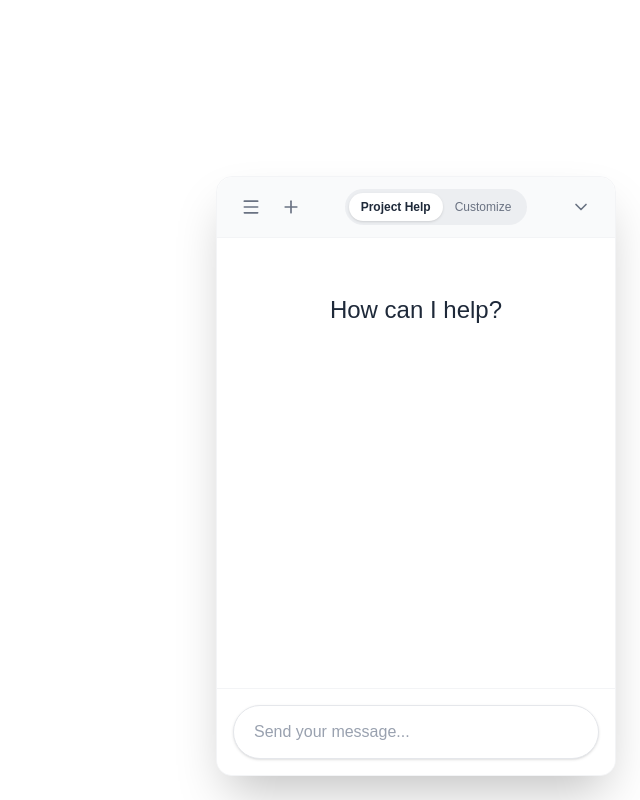
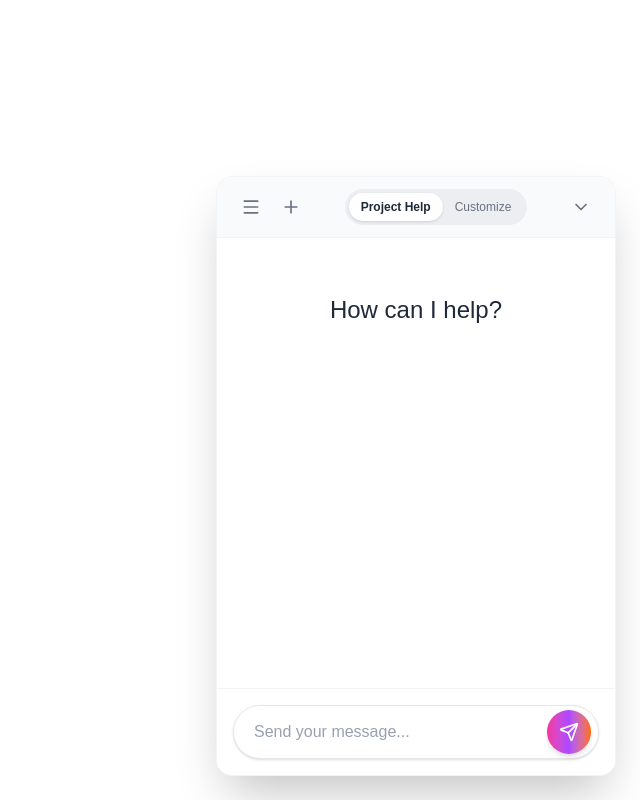
Before and after one commit to sabaPhruidze/smart-bot, a Next.js app: page / in a window 1280 px wide. Both pictures are taken after a click on the button "Open chat". Shown: the whole page, without its empty margins (640-1280 px from the left). Built offline with nearby package versions, Linux system fonts and the light colour scheme.

Commit message:
learned how to use gradient and button is done

```diff
--- a/components/ChatWidget/InputArea.tsx
+++ b/components/ChatWidget/InputArea.tsx
@@ -9,7 +9,12 @@ const InputArea = () => {
           placeholder="Send your message..."
           className="w-full py-3.5 px-5 text-md text-gray-700 placeholder-gray-400 bg-white border border-gray-200 rounded-full shadow-sm focus:outline-none focus:border-blue-300 focus:ring-2 focus:ring-blue-100 transition-all"
         />
-        <button></button>
+        <button
+          aria-label="Send message"
+          className="absolute right-2 top-1/2 -translate-y-1/2 p-3 rounded-full text-white bg-gradient-to-r from-pink-500 via-purple-500 to-orange-500 hover:opacity-90 hover:scale-105 transition-all shadow-md cursor-pointer"
+        >
+          <Send size={20} />
+        </button>
       </div>
     </div>
   );
```
